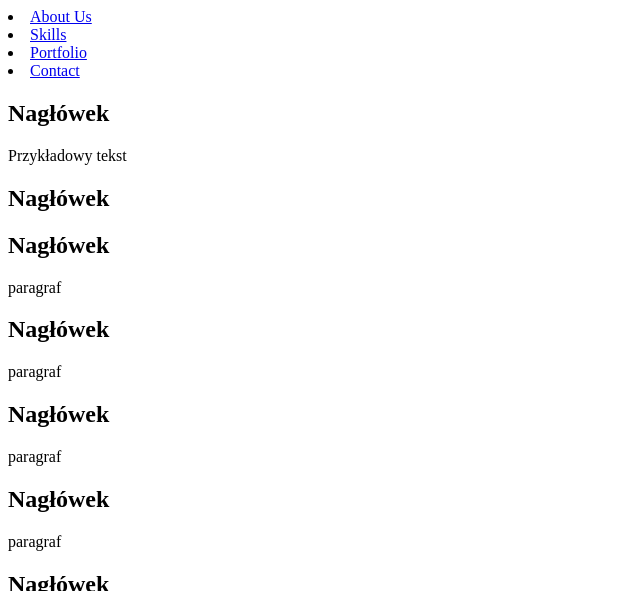
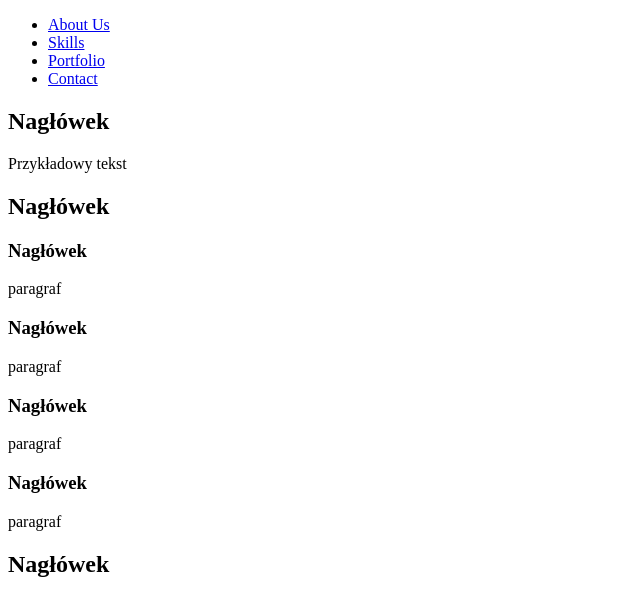
Before and after one commit to krzysztofkucharzyk/html-prosta-strona, a plain HTML site: page index.html in a window 1280 px wide. Shown: the top 591 px of the page, without its empty margins (0-640 px from the left). Drawn offline with Linux system fonts and the light colour scheme.

Commit message:
ostateczne poprawki

```diff
--- a/index.html
+++ b/index.html
@@ -8,53 +8,55 @@
 </head>
 <body>
 
-    <nav class="ul">
-        <li><a href="#about-us">About Us</a></li>
-        <li><a href="#skills">Skills</a></li>
-        <li><a href="#portfolio">Portfolio</a></li>
-        <li><a href="#contact">Contact</a></li>
+    <nav>
+        <ul>
+            <li><a href="#about-us">About Us</a></li>
+            <li><a href="#skills">Skills</a></li>
+            <li><a href="#portfolio">Portfolio</a></li>
+            <li><a href="#contact">Contact</a></li>
+        </ul>
     </nav>
 
     <section id="about-us">
-        <h1>Nagłówek</h1>
+        <h2>Nagłówek</h2>
         <p>Przykładowy tekst</p>
     </section>
 
     <section id="skills">
-        <h1>Nagłówek</h1>
+        <h2>Nagłówek</h2>
         <div class="skill">
-            <h2>Nagłówek</h2>
+            <h3>Nagłówek</h3>
             <p>paragraf</p>
         </div>
         <div class="skill">
-            <h2>Nagłówek</h2>
+            <h3>Nagłówek</h3>
             <p>paragraf</p>
         </div>
         <div class="skill">
-            <h2>Nagłówek</h2>
+            <h3>Nagłówek</h3>
             <p>paragraf</p>
         </div>
         <div class="skill">
-            <h2>Nagłówek</h2>
+            <h3>Nagłówek</h3>
             <p>paragraf</p>
         </div>
     </section>
 
     <section id="portfolio">
-        <h1>Nagłówek</h1>
+        <h2>Nagłówek</h2>
         <div class="portfolio-item"><img src="https://avatars.githubusercontent.com/u/17053500?v=4"></div>
         <div class="portfolio-item"><img src="https://avatars.githubusercontent.com/u/17053500?v=4"></div>
         <div class="portfolio-item"><img src="https://avatars.githubusercontent.com/u/17053500?v=4"></div>
     </section>
 
     <section id="contact">
-        <h1>Krzysztof Kucharzyk</h1>
+        <h2>Krzysztof Kucharzyk</h2>
         <address>ul. Zagłoby 7, 20-717, Lublin</address>
         <form>
             <label for="fname">Imię</label>
-            <input type="text" name="Imię" value="Imię" id="fname">
+            <input type="text" name="imie" value="imie" id="fname">
             <label for="subject">Temat</label>
-            <input type="text" name="Temat" value="Temat" id="subject">
+            <input type="text" name="temat" value="temat" id="subject">
             <label for="msg">Wiadomość</label>
             <textarea name="Wiadomość" cols="30" rows="10" id="msg"></textarea>
             <input type="submit" value="Wyślij">
```
